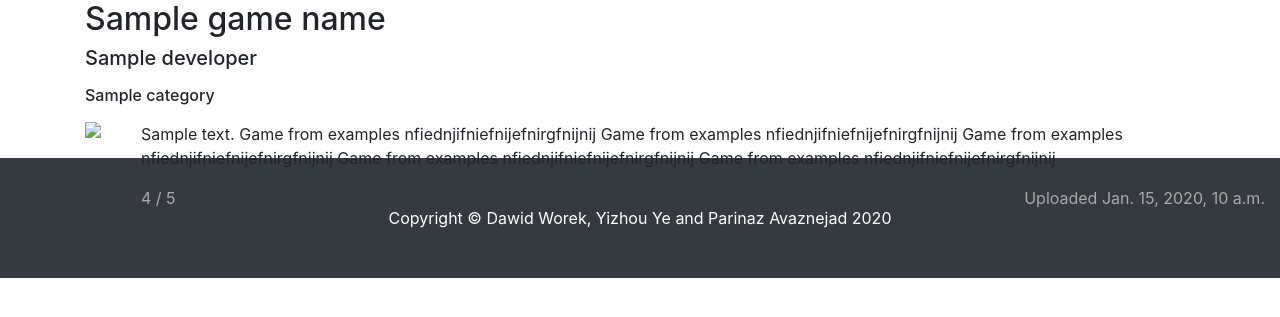
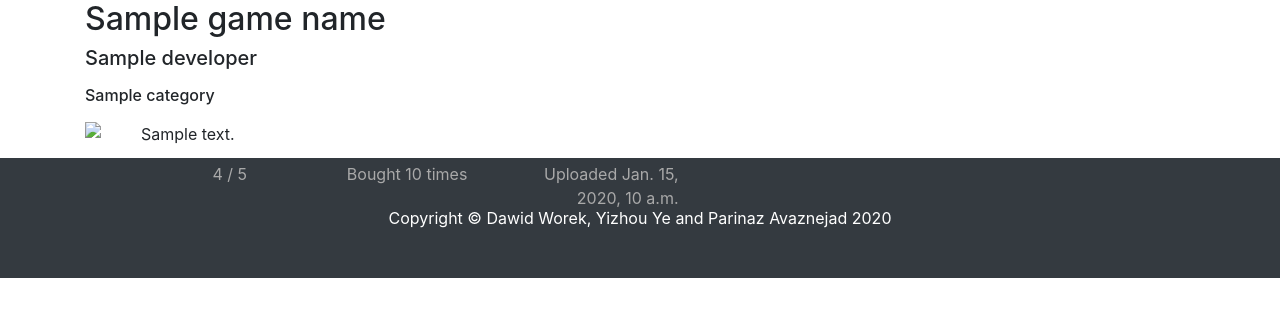
Before and after one commit to YizhouCodes/Web-Game-Store, a Django app: template store/templates/show_game.html in a window 1280 px wide. Shown: the part 56-373 px from the top of the page. Run offline with Django 3.2, Linux system fonts and the light colour scheme; the template is opened without the code that fills it: most values are stand-ins (such as "Sample title", 1, 10 or a date in 2020); some libraries are stand-ins or nearby versions.

Commit message:
Game model updated, counting purchases, purchase bug fixed

```diff
--- a/store/models.py
+++ b/store/models.py
@@ -36,8 +36,9 @@ class Game(models.Model):
     category = models.CharField(max_length=32)
     price = models.FloatField()
     minimumAge = models.IntegerField()
-    #purchases = models.IntegerField(default=0) TODO add this columns later for statistics
-    #moneyEarned = models.FloatField(default=0.0)
+    url = models.URLField()
+    purchases = models.IntegerField(default=0)
+    moneyEarned = models.FloatField(default=0.0)
 
 class Review(models.Model):
     gameId = models.ForeignKey('Game', on_delete=models.CASCADE)
--- a/store/static/css/show_game.css
+++ b/store/static/css/show_game.css
@@ -13,20 +13,39 @@
     display: inline;
     margin-left: 40px;
     margin-right: 15px;
+    min-width: 42%;
+}
+
+#metadataDiv {
+    color: darkgrey;
+}
+
+#avgRating {
+    float: left;
+    width:33%;
+    text-align:center;
+}
+
+#bought {
+    float: left;
+    width:33%;
+    text-align:center;
 }
 
 #dataOfUpload {
-    color: darkgrey;
     float: right;
-}
-
-#avgRating {
-    color: darkgrey;
-    float: left;
+    width:33%;
+    text-align:right;
 }
 
 #buyForm,#playForm {
     position: absolute;
     top: 90px;
-    right: 25%;
+    right: 0px;
+    min-width: 40%;
 }
+
+#buyButton {
+    float: left;
+    left: 50%;
+}
--- a/store/templates/show_game.html
+++ b/store/templates/show_game.html
@@ -32,16 +32,22 @@
 
     <div id="descriptionDiv">
         <p id="description">
-            {{ game_desc }} Game from examples nfiednjifniefnijefnirgfnijnij Game from examples nfiednjifniefnijefnirgfnijnij Game from examples nfiednjifniefnijefnirgfnijnij Game from examples nfiednjifniefnijefnirgfnijnij Game from examples nfiednjifniefnijefnirgfnijnij
+            {{ game_desc }}
         </p>
 
+        <div id="metadataDiv">
             <p id="avgRating">
                 {{ avg_rating }} / 5
+            </p>
+
+            <p id="bought">
+                Bought {{ purchases }} times
             </p>
 
             <p id="dataOfUpload">
                 Uploaded {{ upload_date }}
             </p>
+        </div>
 
     </div>
 
@@ -51,14 +57,14 @@
         <input type="hidden" name="price" value="{{ price }}">
         <div class="form-group">
             <div class="col-sm-offset-2 col-sm-10">
-                <button type="submit" class="btn btn-primary" id="buyButton" data-arg1="{{ price }}">Buy {{ game_title }} for {{ price }}</button>
+                <button type="submit" class="btn btn-primary" id="buyButton" data-arg1="{{ price }}">Buy for {{ price }}</button>
             </div>
         </div>
     </form>
     {% endif %}
 
     {% if is_player and player_has_this_game %}
-    <form class="form-horizontal" id="playForm" method="POST">
+    <form class="form-horizontal" id="playForm" method="GET" action="/game/{{ game_id }}/{{ game_name }}/play">
         {% csrf_token %}
         <div class="form-group">
             <div class="col-sm-offset-2 col-sm-10">
--- a/wsd_project/urls.py
+++ b/wsd_project/urls.py
@@ -16,7 +16,7 @@ Including another URLconf
 from django.contrib.auth import views
 from django.contrib import admin
 from django.urls import path, include
-from store.views import edit_profile, index, page_logout, add_game, show_game, show_payment_error, show_payment_cancel
+from store.views import edit_profile, index, page_logout, add_game, show_game, show_payment_error, show_payment_cancel, play_game
 
 urlpatterns = [
     path('admin/', admin.site.urls), # TODO remove later
@@ -30,4 +30,6 @@ urlpatterns = [
     path('game/<int:game_id>/<str:game_name>', show_game),
     path('payment_error', show_payment_error),
     path('payment_cancelled', show_payment_cancel),
+
+    path('game/<int:game_id>/<str:game_name>/play', play_game),
 ]
```
Also changed, not shown: store/templates/play_game.html (added, +14 -0 lines), store/views.py (+35 -4 lines), store/migrations/__init__.py (deleted). Lines whose indentation alone changed are shown as unchanged.
